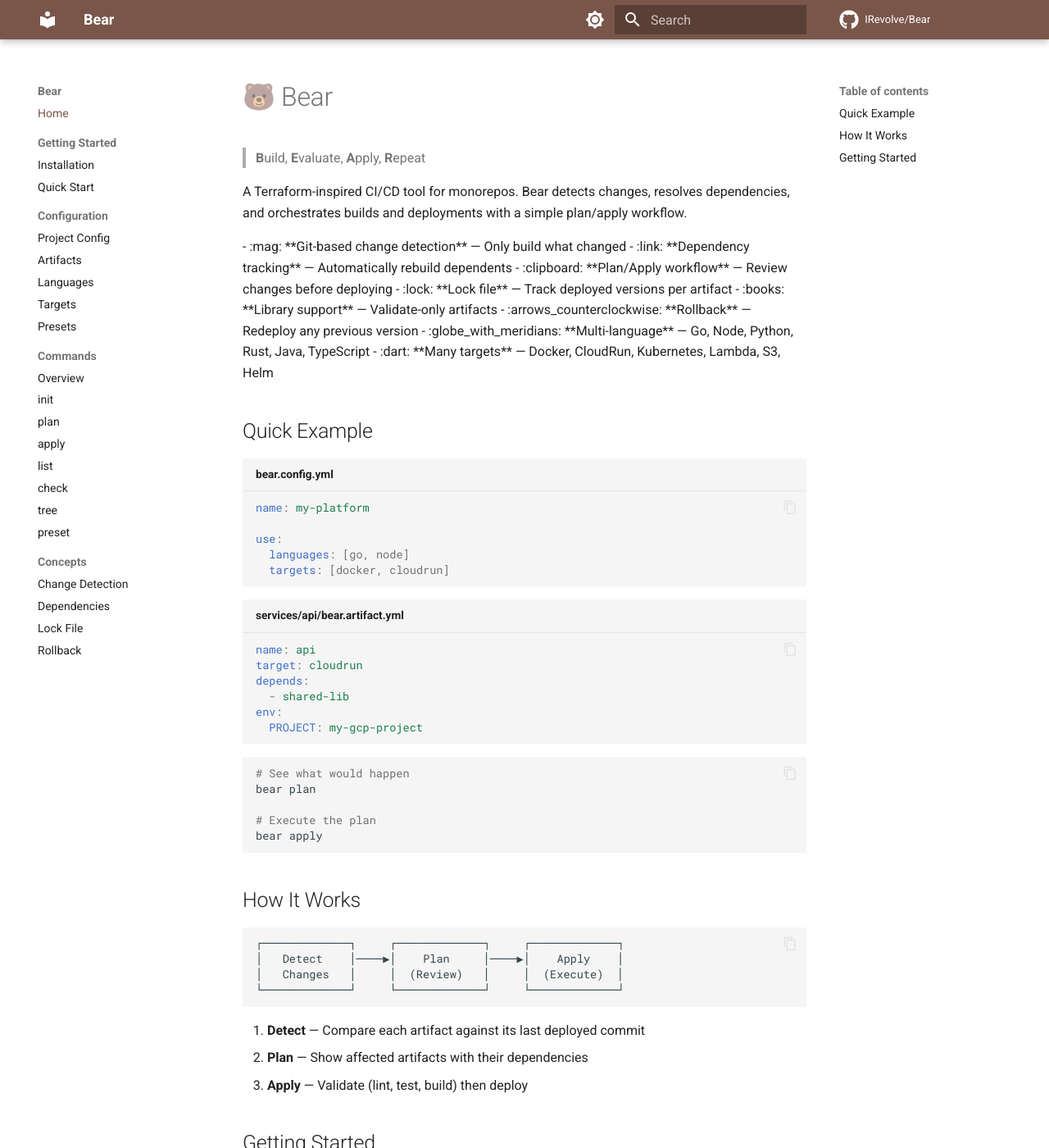
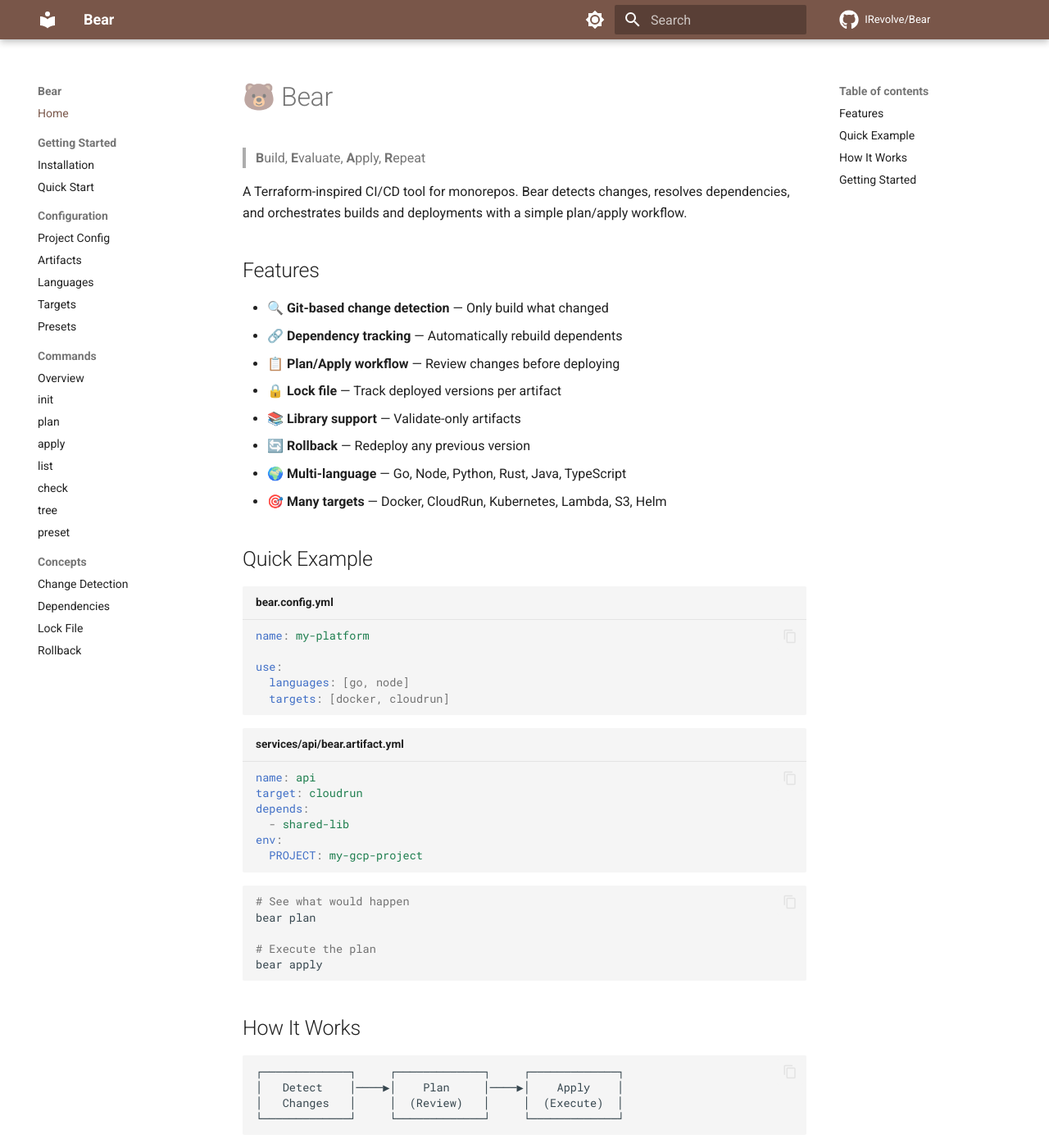
Before and after one commit to IRevolve/bear, an MkDocs documentation site: the page built from docs/index.md, in a window 1280 px wide and 1400 px high. Shown: the whole window at 82% size. Built offline with MkDocs 1.6.1 and Material for MkDocs 9.7.7, drawn with Linux system fonts in a browser that asks for light colours; comment, search, counter and statistics services are not loaded; some of the changed text lies outside the part shown.

Commit message:
docs: fix index.md rendering - use unicode emojis instead of shortcodes

```diff
--- a/docs/index.md
+++ b/docs/index.md
@@ -4,18 +4,16 @@
 
 A Terraform-inspired CI/CD tool for monorepos. Bear detects changes, resolves dependencies, and orchestrates builds and deployments with a simple plan/apply workflow.
 
-<div class="grid cards" markdown>
+## Features
 
-- :mag: **Git-based change detection** — Only build what changed
-- :link: **Dependency tracking** — Automatically rebuild dependents
-- :clipboard: **Plan/Apply workflow** — Review changes before deploying
-- :lock: **Lock file** — Track deployed versions per artifact
-- :books: **Library support** — Validate-only artifacts
-- :arrows_counterclockwise: **Rollback** — Redeploy any previous version
-- :globe_with_meridians: **Multi-language** — Go, Node, Python, Rust, Java, TypeScript
-- :dart: **Many targets** — Docker, CloudRun, Kubernetes, Lambda, S3, Helm
-
-</div>
+- 🔍 **Git-based change detection** — Only build what changed
+- 🔗 **Dependency tracking** — Automatically rebuild dependents
+- 📋 **Plan/Apply workflow** — Review changes before deploying
+- 🔒 **Lock file** — Track deployed versions per artifact
+- 📚 **Library support** — Validate-only artifacts
+- 🔄 **Rollback** — Redeploy any previous version
+- 🌍 **Multi-language** — Go, Node, Python, Rust, Java, TypeScript
+- 🎯 **Many targets** — Docker, CloudRun, Kubernetes, Lambda, S3, Helm
 
 ## Quick Example
 
@@ -59,22 +57,7 @@ bear apply
 
 ## Getting Started
 
-<div class="grid cards" markdown>
-
-- [:material-download: **Installation**](getting-started/installation.md)
-
-    Install Bear via `go install` or build from source
-
-- [:material-rocket-launch: **Quick Start**](getting-started/quickstart.md)
-
-    Get up and running in 5 minutes
-
-- [:material-cog: **Configuration**](configuration/project.md)
-
-    Learn about `bear.config.yml` and artifacts
-
-- [:material-package: **Presets**](configuration/presets.md)
-
-    Use community presets for languages and targets
-
-</div>
+- 📥 [**Installation**](getting-started/installation.md) — Install Bear via `go install` or build from source
+- 🚀 [**Quick Start**](getting-started/quickstart.md) — Get up and running in 5 minutes
+- ⚙️ [**Configuration**](configuration/project.md) — Learn about `bear.config.yml` and artifacts
+- 📦 [**Presets**](configuration/presets.md) — Use community presets for languages and targets
```
